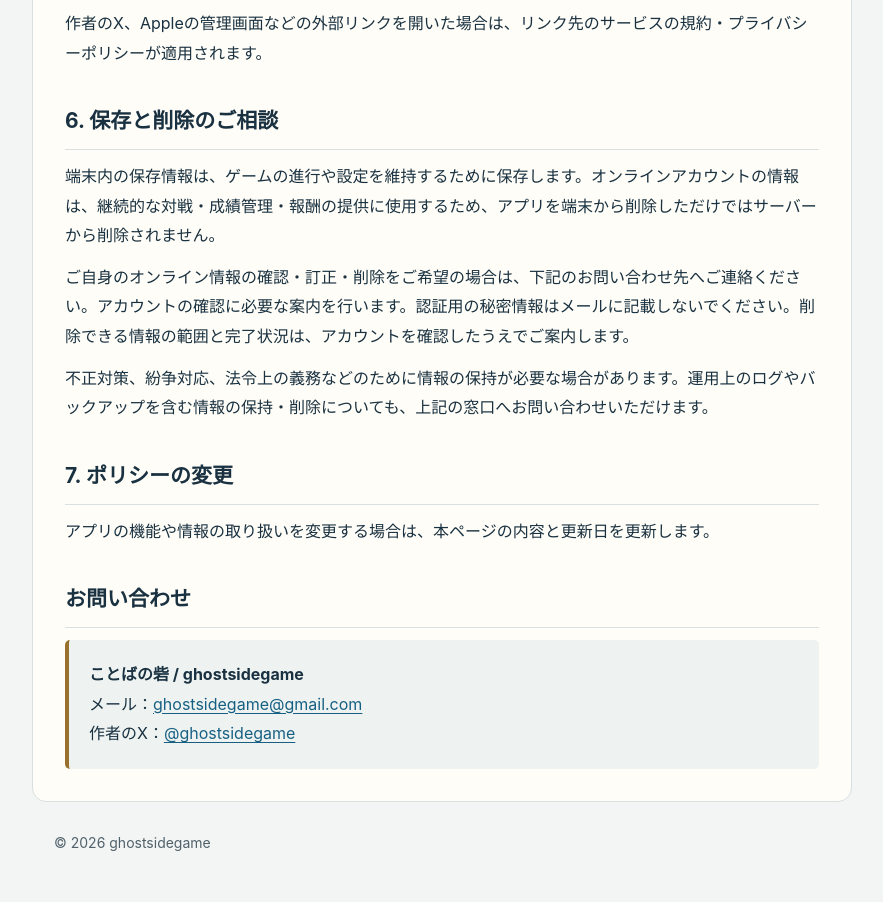
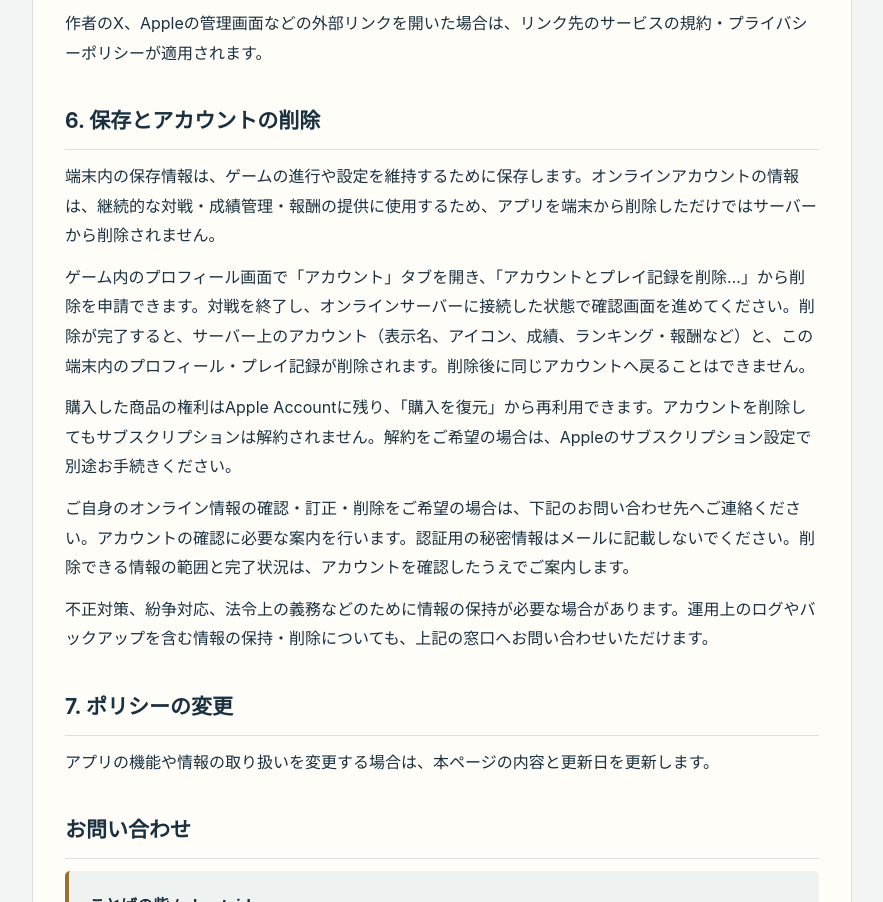
Before and after one commit to gamecubeside/kotoba-siege-privacy, a plain HTML site: page index.html in a window 1280 px wide. Shown: the part 1636-2538 px from the top of the page, without its empty margins (198-1081 px from the left). Drawn offline with Linux system fonts and the light colour scheme.

Commit message:
Explain the in-app account deletion flow and separate subscription cancellation

```diff
--- a/index.html
+++ b/index.html
@@ -29,8 +29,10 @@
 <h2>5. お問い合わせと外部サイト</h2>
 <p>メールでお問い合わせいただいた場合、返信先のメールアドレス、お問い合わせ内容、利用者が任意で提供した情報を、問題の調査・対応と返信に使用します。パスワード、確認コード、決済情報などは送らないでください。</p>
 <p>作者のX、Appleの管理画面などの外部リンクを開いた場合は、リンク先のサービスの規約・プライバシーポリシーが適用されます。</p>
-<h2>6. 保存と削除のご相談</h2>
+<h2>6. 保存とアカウントの削除</h2>
 <p>端末内の保存情報は、ゲームの進行や設定を維持するために保存します。オンラインアカウントの情報は、継続的な対戦・成績管理・報酬の提供に使用するため、アプリを端末から削除しただけではサーバーから削除されません。</p>
+<p>ゲーム内のプロフィール画面で「アカウント」タブを開き、「アカウントとプレイ記録を削除…」から削除を申請できます。対戦を終了し、オンラインサーバーに接続した状態で確認画面を進めてください。削除が完了すると、サーバー上のアカウント（表示名、アイコン、成績、ランキング・報酬など）と、この端末内のプロフィール・プレイ記録が削除されます。削除後に同じアカウントへ戻ることはできません。</p>
+<p>購入した商品の権利はApple Accountに残り、「購入を復元」から再利用できます。アカウントを削除してもサブスクリプションは解約されません。解約をご希望の場合は、Appleのサブスクリプション設定で別途お手続きください。</p>
 <p>ご自身のオンライン情報の確認・訂正・削除をご希望の場合は、下記のお問い合わせ先へご連絡ください。アカウントの確認に必要な案内を行います。認証用の秘密情報はメールに記載しないでください。削除できる情報の範囲と完了状況は、アカウントを確認したうえでご案内します。</p>
 <p>不正対策、紛争対応、法令上の義務などのために情報の保持が必要な場合があります。運用上のログやバックアップを含む情報の保持・削除についても、上記の窓口へお問い合わせいただけます。</p>
 <h2>7. ポリシーの変更</h2>
```
